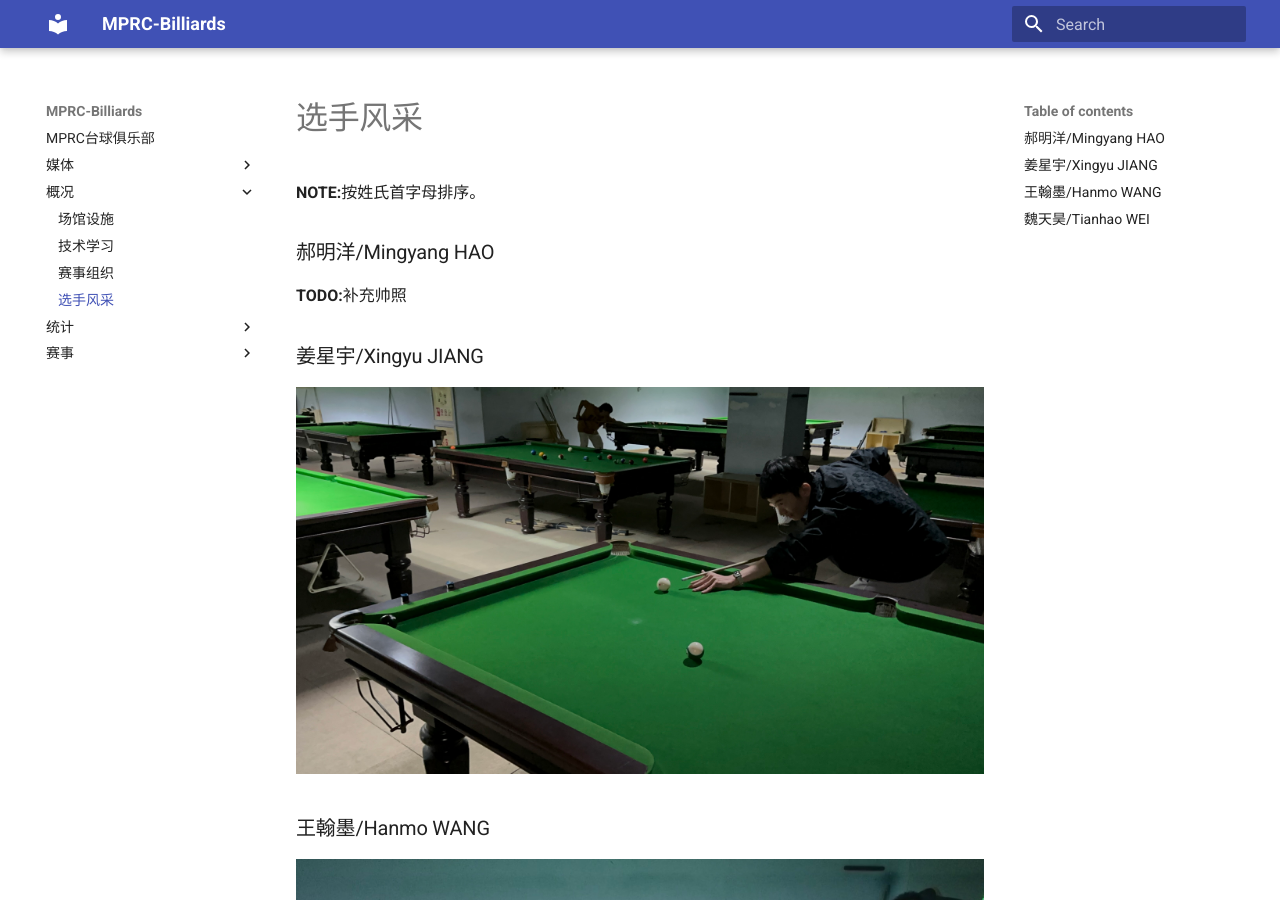
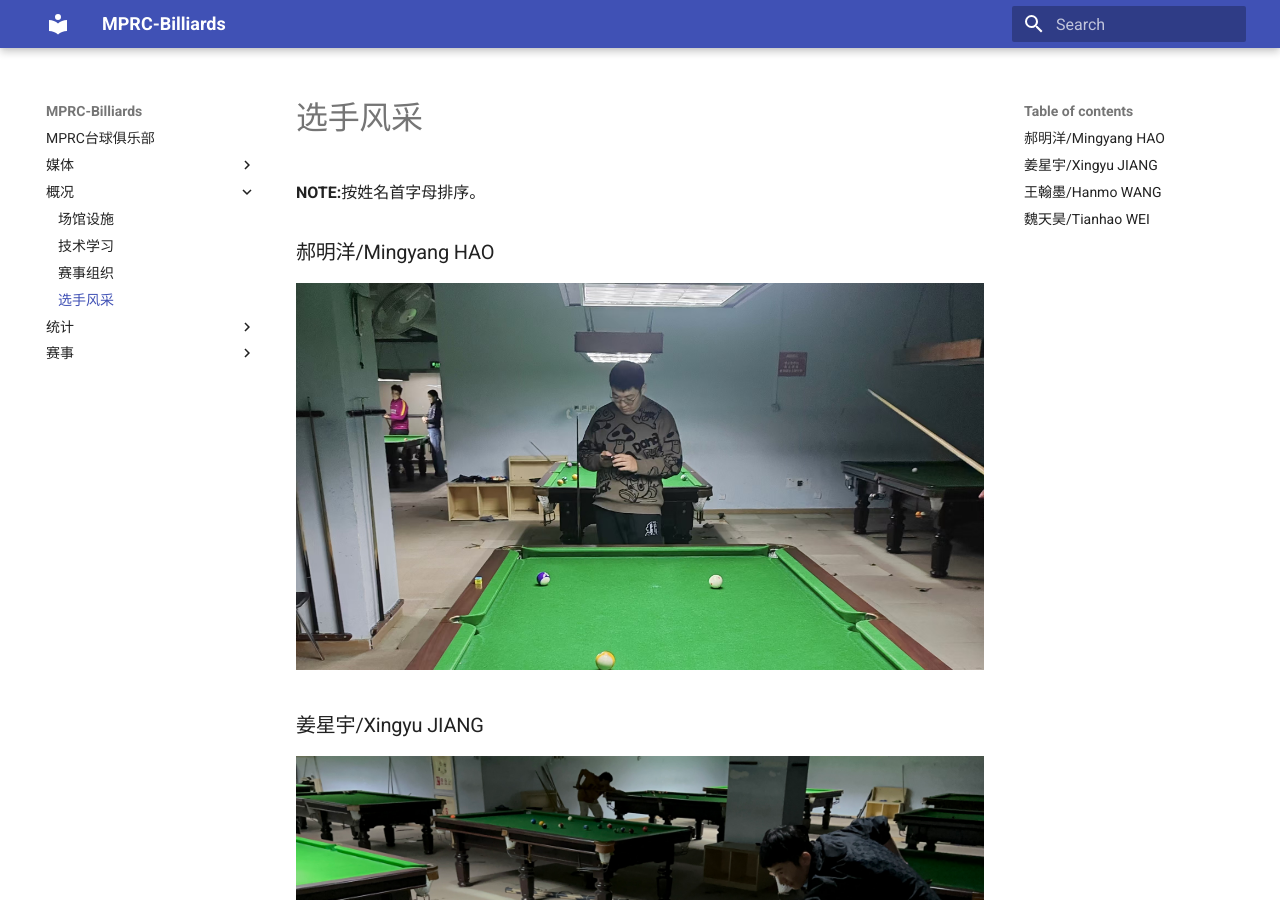
Before and after one commit to mprc-billiards/mprc-billiards.github.io, an MkDocs documentation site: the page built from docs/概况/选手风采.md, in a window 1280 px wide and 900 px high. Built offline with MkDocs 1.6.1 and Material for MkDocs 9.7.7, drawn with Linux system fonts in a browser that asks for light colours.

Commit message:
fix typo

```diff
--- a/docs/概况/选手风采.md
+++ b/docs/概况/选手风采.md
@@ -1,10 +1,10 @@
 # 选手风采
 
-**NOTE:**按姓氏首字母排序。
+**NOTE:**按姓名首字母排序。
 
 ### 郝明洋/Mingyang HAO
 
-**TODO:**补充帅照
+![](./img/haomingyang.jpg)
 
 ### 姜星宇/Xingyu JIANG
 
```
Also changed, not shown: docs/概况/img/haomingyang.jpg (added).
